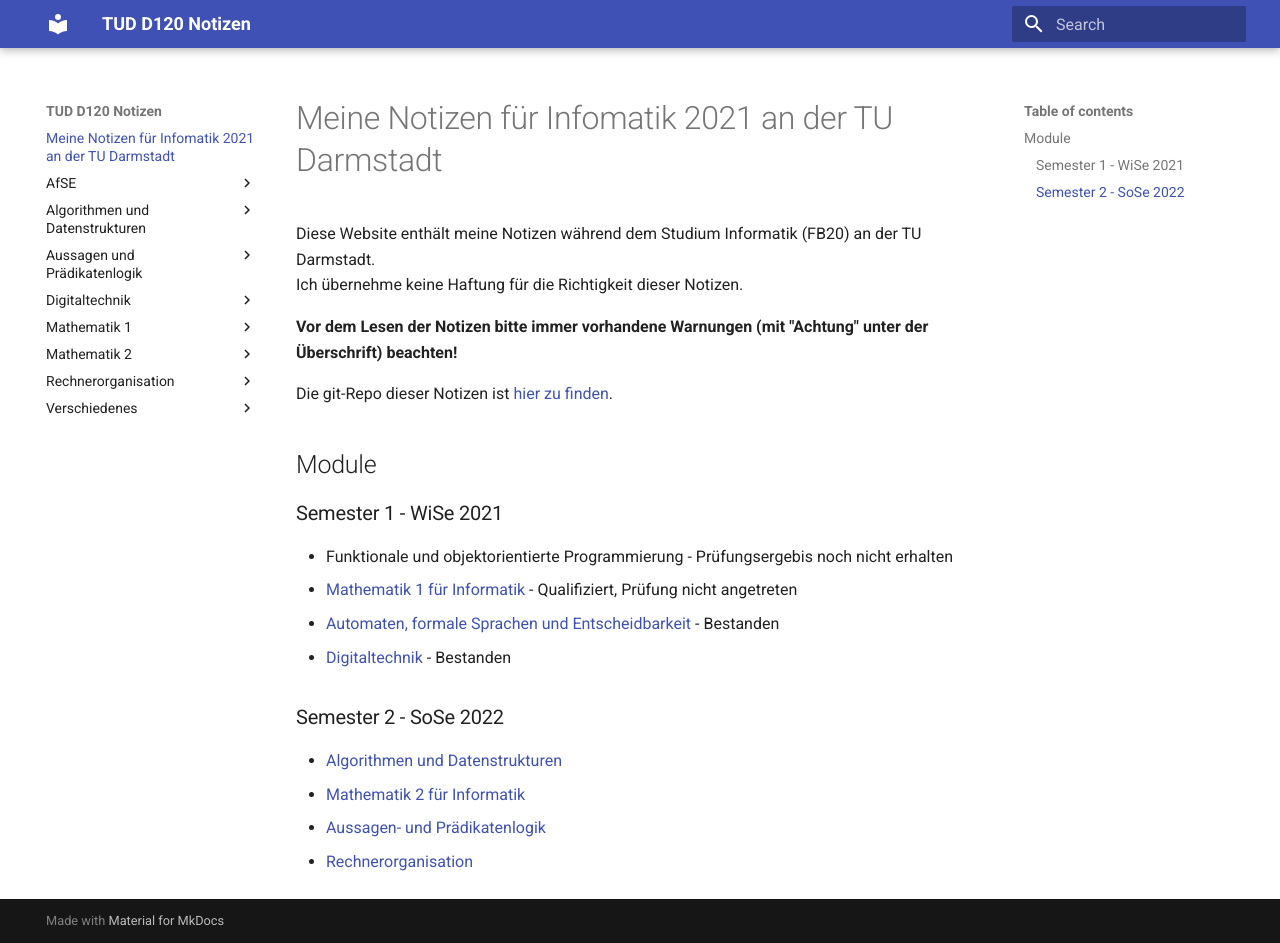
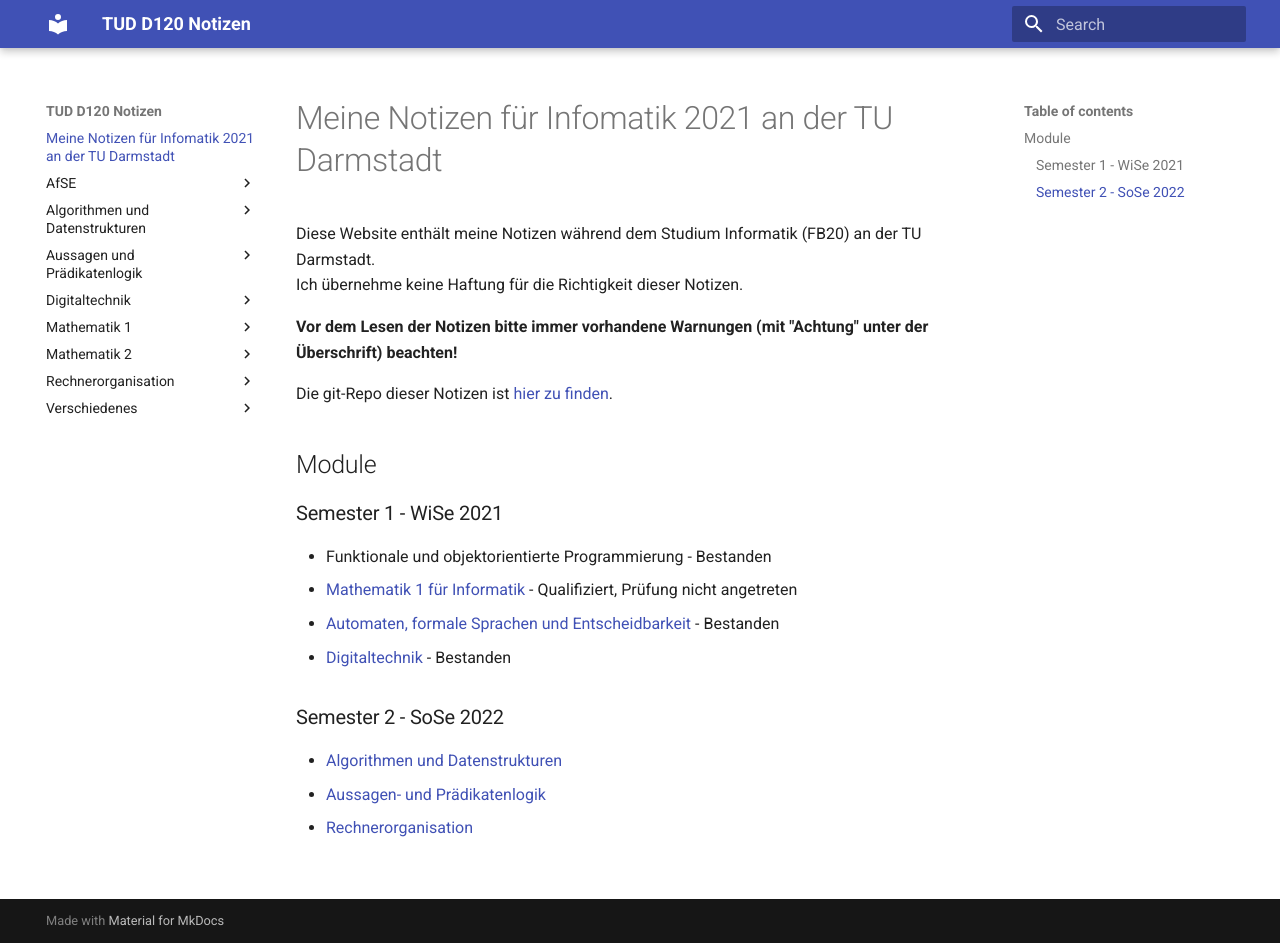
Before and after one commit to aurelilia/fb20-notes, an MkDocs documentation site: the page built from docs/index.md, in a window 1280 px wide and 943 px high. Built offline with MkDocs 1.6.1 and Material for MkDocs 9.7.7, drawn with Linux system fonts in a browser that asks for light colours.

Commit message:
Update index

```diff
--- a/docs/index.md
+++ b/docs/index.md
@@ -10,13 +10,12 @@ Die git-Repo dieser Notizen ist [hier zu finden](https://git.angm.xyz/ellie/fb20
 
 ## Module
 ### Semester 1 - WiSe 2021
-- Funktionale und objektorientierte Programmierung - Prüfungsergebis noch nicht erhalten
+- Funktionale und objektorientierte Programmierung - Bestanden
 - [Mathematik 1 für Informatik](./Mathematik%201/1.%20Grundbegriffe/1.1_aussagen.md) - Qualifiziert, Prüfung nicht angetreten
 - [Automaten, formale Sprachen und Entscheidbarkeit](./AfSE/1_22.10.2021.md) - Bestanden
 - [Digitaltechnik](./Digitaltechnik/1_20.10.2021.md) - Bestanden
 
 ### Semester 2 - SoSe 2022
 - [Algorithmen und Datenstrukturen](./Algorithmen%20und%20Datenstrukturen/0_asymptotic_complexity.md)
-- [Mathematik 2 für Informatik](./Mathematik%202/5.%20Analysis/5.5_reihen.md)
 - [Aussagen- und Prädikatenlogik](./Aussagen-%20und%20Prädikatenlogik/1_11.04.2022.md)
 - [Rechnerorganisation](./Rechnerorganisation/1_11.04.2022.md)
```
